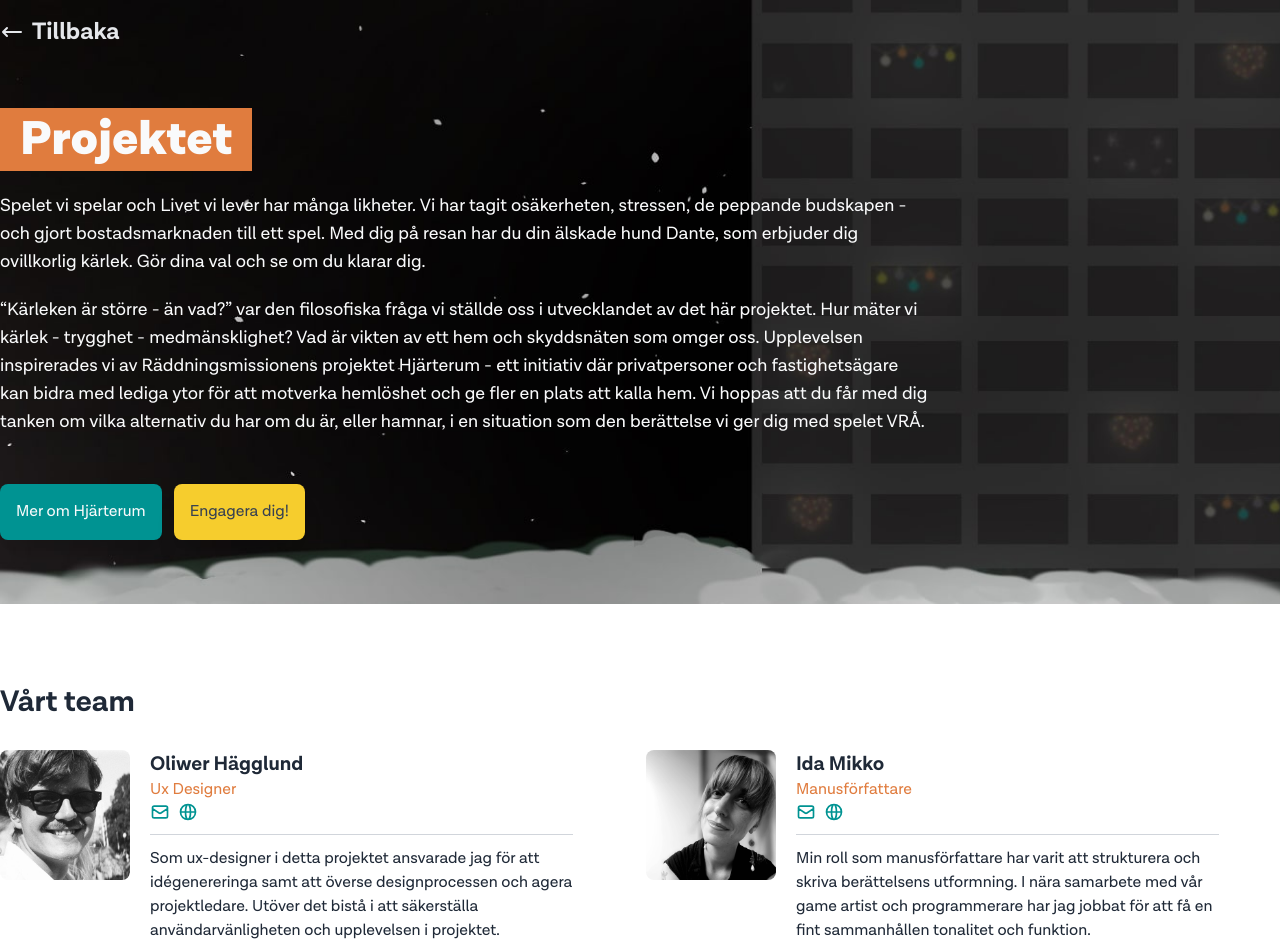
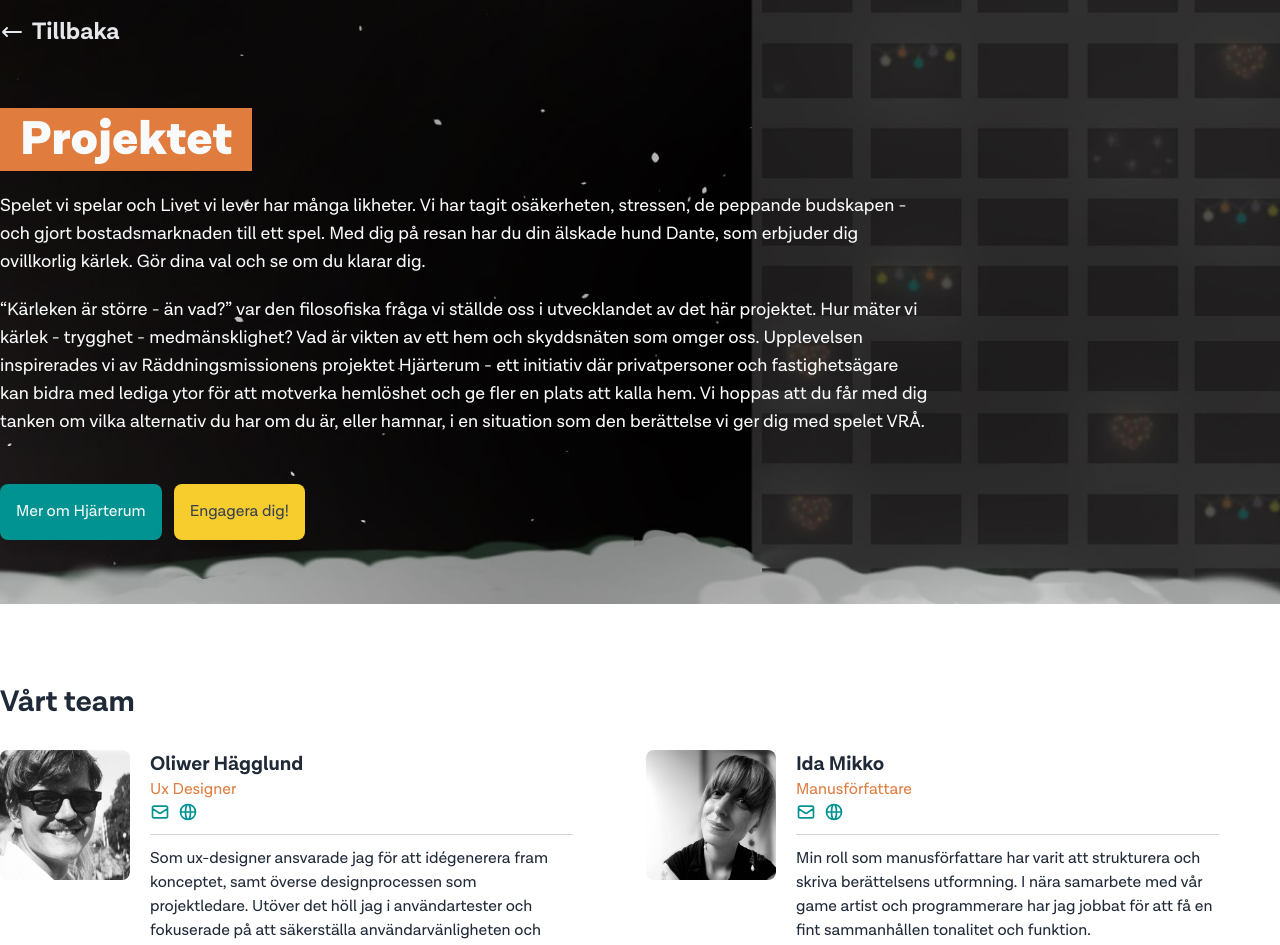
Before and after one commit to evelynfredin/sammanslaget, a Next.js app: page /about in a window 1280 px wide. Shown: the top 945 px of the page. Built offline with nearby package versions, Linux system fonts and the light colour scheme.

Commit message:
Updated about info

```diff
--- a/pages/about.js
+++ b/pages/about.js
@@ -102,7 +102,7 @@ const about = () => {
                             altText="Oliwer Hägglund, Ux Designer"
                             memberName="Oliwer Hägglund"
                             occupation="Ux Designer"
-                            description="Som ux-designer i detta projektet ansvarade jag för att idégenereringa samt att överse designprocessen och agera projektledare. Utöver det bistå i att säkerställa användarvänligheten och upplevelsen i projektet."
+                            description="Som ux-designer ansvarade jag för att idégenerera fram konceptet, samt överse designprocessen som projektledare. Utöver det höll jag i användartester och fokuserade på att  säkerställa användarvänligheten och upplevelsen i spelet och på hemsidan."
                             email="oliwer.123435@gmail.com"
                         />
                         <TeamMember
```
